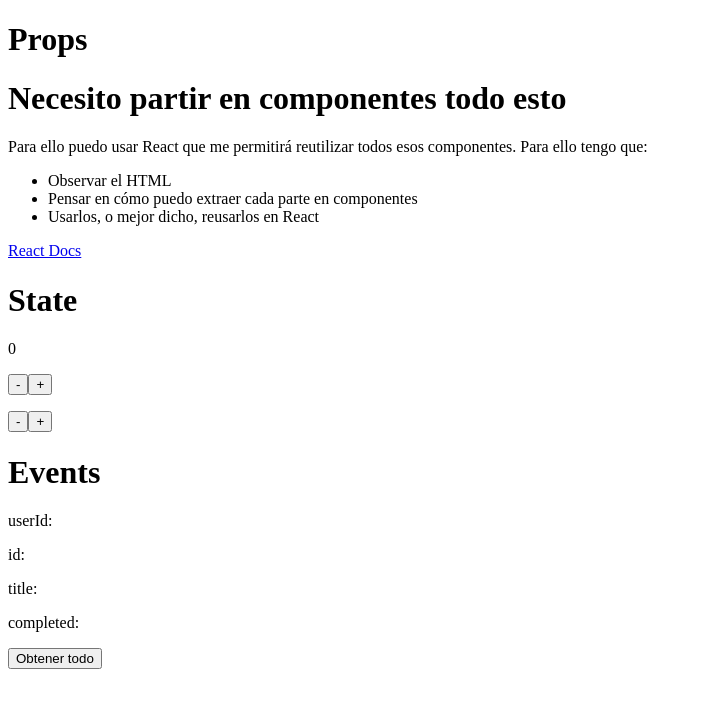
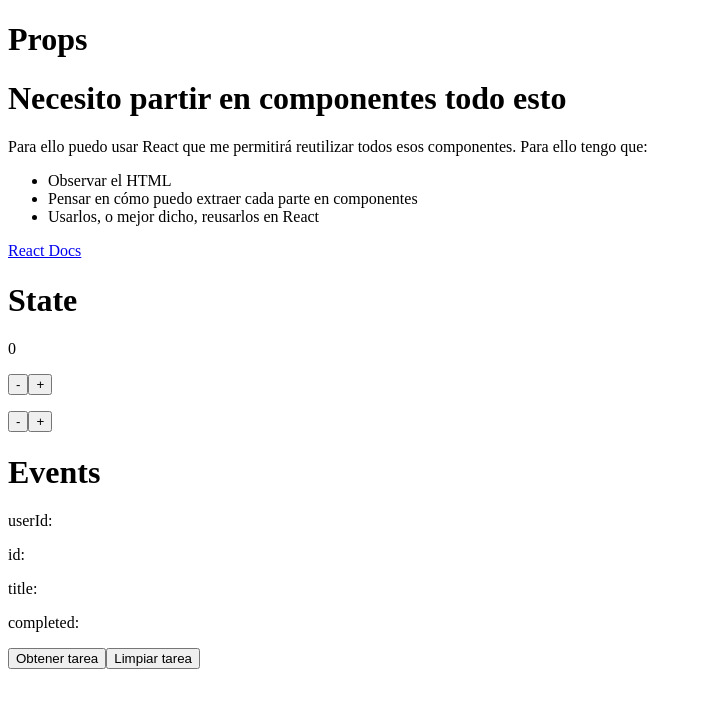
Before and after one commit to labmiracle/Tomas-Birbe, a React (Vite) app in the folder React/: page / in a window 1280 px wide. Shown: the top 708 px of the page, without its empty margins (0-702 px from the left). Built offline with nearby package versions, Linux system fonts and the light colour scheme.

Commit message:
crear componente todo

```diff
--- /dev/null
+++ b/React/src/Events/Todo.tsx
@@ -0,0 +1,38 @@
+import { useState } from 'react';
+
+type Todo = {
+  userId: number;
+  id: number;
+  title: string;
+  completed: boolean;
+};
+
+export function Todo() {
+  const [todo, setTodo] = useState({} as Todo);
+
+  function getTodo() {
+    fetch('https://jsonplaceholder.typicode.com/todos/1')
+      .then((res) => res.json())
+      .then((data) => {
+        console.log(data.completed);
+        setTodo(data);
+      });
+  }
+
+  function clearTodo() {
+    setTodo({} as Todo);
+  }
+  return (
+    <>
+      <p>userId:{todo.userId}</p>
+      <p>id:{todo.id}</p>
+      <p>title:{todo.title}</p>
+      <p>
+        completed:
+        {todo.completed !== undefined ? todo.completed.toString() : ''}
+      </p>
+      <button onClick={getTodo}>Obtener tarea</button>
+      <button onClick={clearTodo}>Limpiar tarea</button>
+    </>
+  );
+}
--- a/React/src/Events/index.tsx
+++ b/React/src/Events/index.tsx
@@ -1,4 +1,5 @@
 import { useState } from 'react';
+import { Todo } from './Todo';
 
 type Todo = {
   userId: number;
@@ -8,26 +9,9 @@ type Todo = {
 };
 
 export function Events() {
-  const [todo, setTodo] = useState({} as Todo);
-
-  function getTodo() {
-    fetch('https://jsonplaceholder.typicode.com/todos/1')
-      .then((res) => res.json())
-      .then((data) => {
-        console.log(data.completed);
-        setTodo(data);
-      });
-  }
   return (
     <>
-      <p>userId:{todo.userId}</p>
-      <p>id:{todo.id}</p>
-      <p>title:{todo.title}</p>
-      <p>
-        completed:
-        {todo.completed !== undefined ? todo.completed.toString() : ''}
-      </p>
-      <button onClick={getTodo}>Obtener todo</button>
+      <Todo></Todo>
     </>
   );
 }
```
